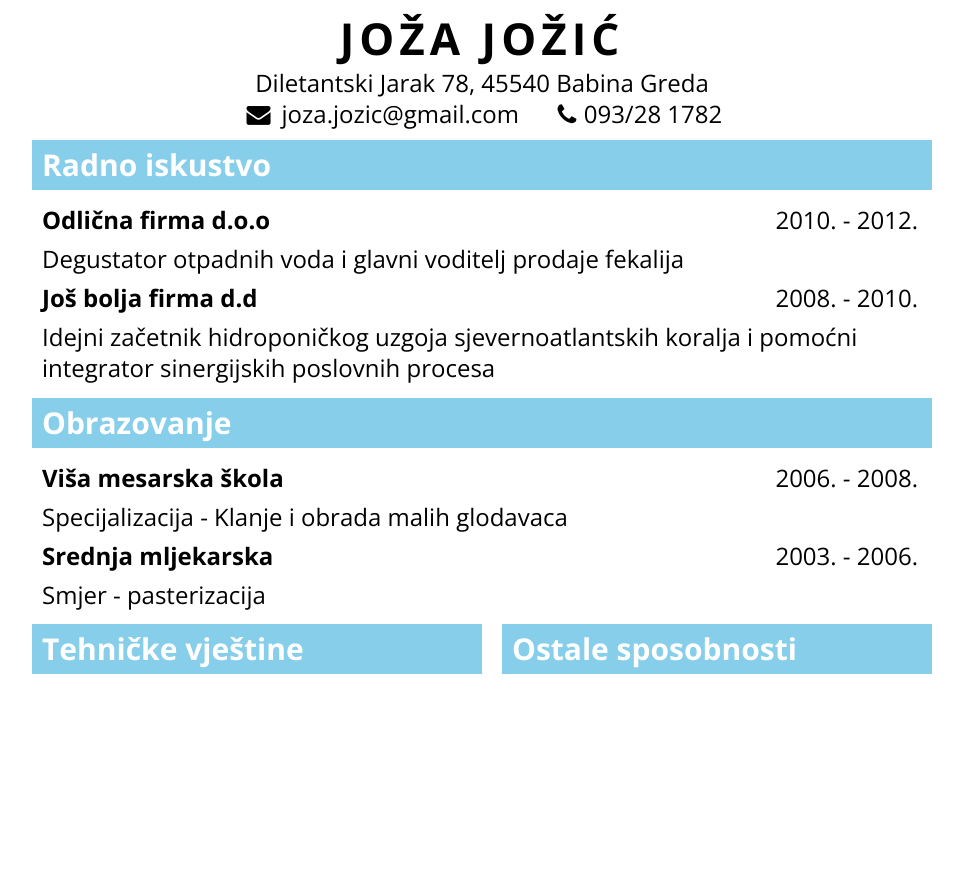
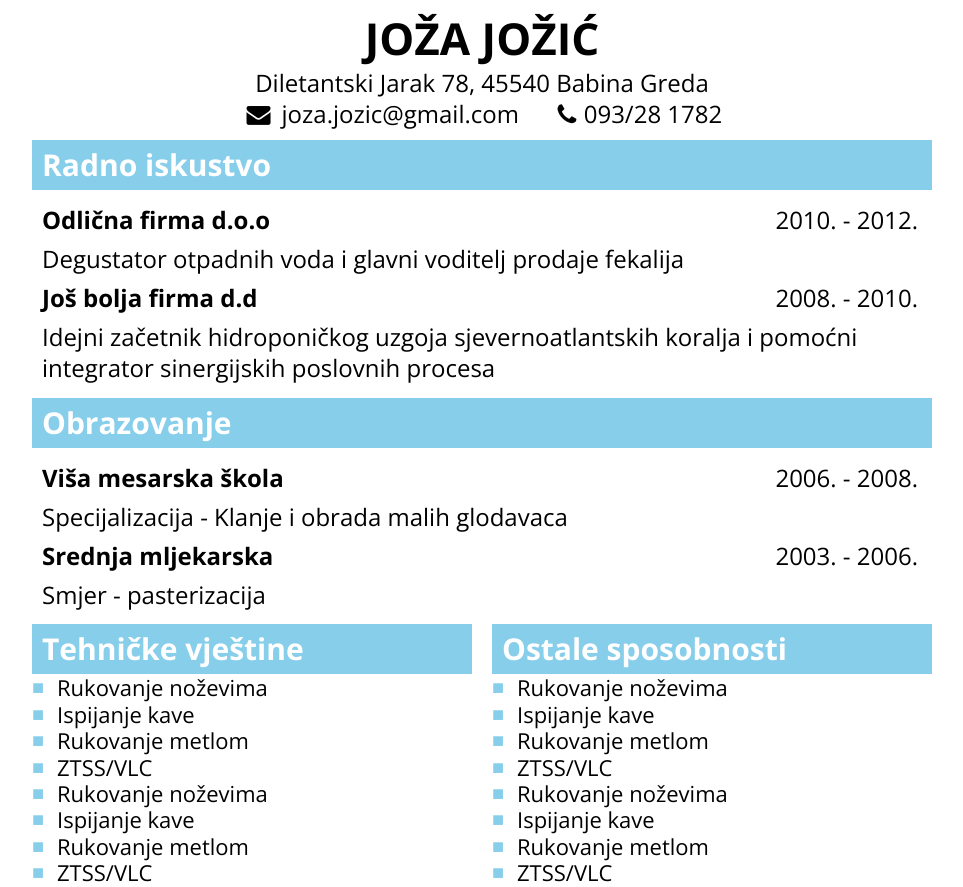
Before and after one commit to nevenRakonic/nevenRakonic.github.io, a plain HTML site: page index.html in a window 1280 px wide. Shown: the whole page, without its empty margins (158-1121 px from the left). Before the commit the page ends 800 px from the top, so only its background shows below. Drawn offline with nearby package versions, Linux system fonts and the light colour scheme.

Commit message:
twocolumn

```diff
--- a/css/style.css
+++ b/css/style.css
@@ -1,3 +1,4 @@
+/* basic specs*/
 body {
     width: 900px;
     margin: 0 auto;
@@ -9,7 +10,6 @@ body {
 h1   {
     font-size: 2.2em;
     font-weight:bold;
-    letter-spacing: 5px;
     line-height:130%;
 }
 
@@ -22,6 +22,30 @@ p {
     font-size: 1.2em;
     line-height:130%;
 }
+
+ul {
+    margin-left:25px;
+
+}
+
+ul li {
+    font-size:1.1em;
+    line-height:120%;
+}
+
+ul li:before {
+
+
+      content:'\25A0';
+      display: block;
+      position: relative;
+      max-width: 0px;
+      max-height: 0px;
+      left: -25px;
+      top: -0px;
+      color: skyblue;
+      font-size: 20px;
+    }
 
 /* structural classes */
 .oneline {
@@ -47,13 +71,12 @@ p {
     float: right;
 }
 
-
-
 .twocolumn {
     float: left;
-    width: 450px;
+    width: 440px;
+
 }
-/* text edit classes */
+/* text related classes */
 
 strong {
     font-weight:700;
--- a/index.html
+++ b/index.html
@@ -44,9 +44,29 @@
 
         <div class="twocolumn">
             <h2 class="oneline">Tehničke vještine</h2>
+            <ul>
+                <li>Rukovanje noževima</li>
+                <li>Ispijanje kave</li>
+                <li>Rukovanje metlom</li>
+                <li>ZTSS/VLC</li>
+                <li>Rukovanje noževima</li>
+                <li>Ispijanje kave</li>
+                <li>Rukovanje metlom</li>
+                <li>ZTSS/VLC</li>
+            </ul>
         </div>
-        <div class="twocolumn">
-            <h2 class="oneline indent">Ostale sposobnosti</h2>
+        <div class="twocolumn indent">
+            <h2 class="oneline">Ostale sposobnosti</h2>
+            <ul>
+                <li>Rukovanje noževima</li>
+                <li>Ispijanje kave</li>
+                <li>Rukovanje metlom</li>
+                <li>ZTSS/VLC</li>
+                <li>Rukovanje noževima</li>
+                <li>Ispijanje kave</li>
+                <li>Rukovanje metlom</li>
+                <li>ZTSS/VLC</li>
+            </ul>
         </div>
 
 	</body>
```
